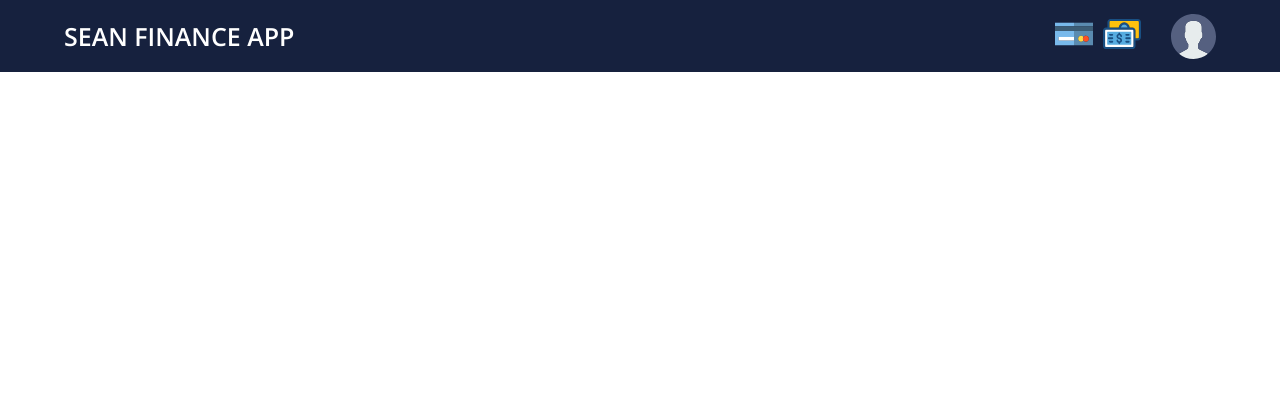
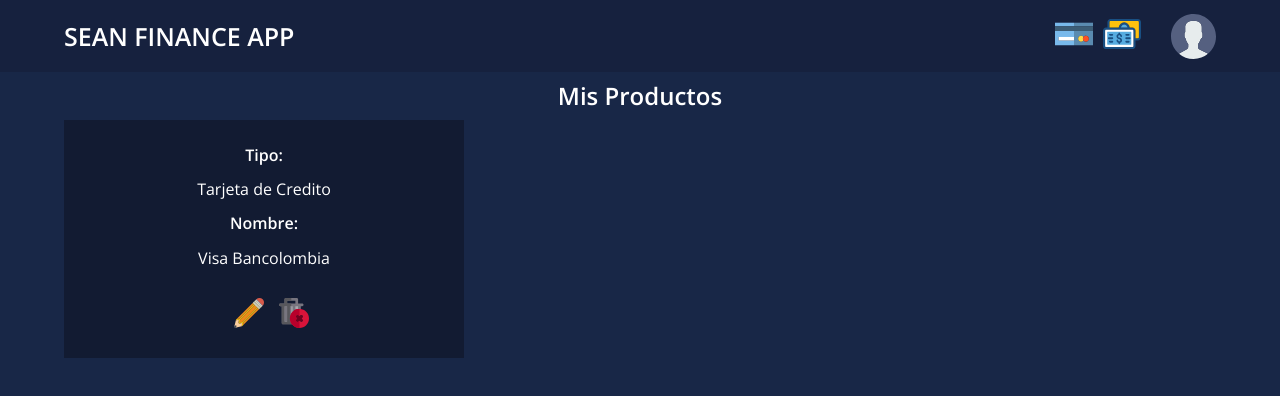
Before and after one commit to IamSASD/finance-app-front, a React (Vite) app: page /products in a window 1280 px wide. Shown: the top 396 px of the page. Built offline with nearby package versions, Linux system fonts and the light colour scheme.

Commit message:
componente card para productos terminado

```diff
--- a/src/components/Activity.jsx
+++ b/src/components/Activity.jsx
@@ -1,4 +1,5 @@
 import { NavBar } from "./NavBar"
+import '../css/product-activity.css';
 
 export const Activity = () => {
   return (
--- a/src/components/NavBar.jsx
+++ b/src/components/NavBar.jsx
@@ -15,12 +15,12 @@
                 <h1 className='nav-title'>SEAN FINANCE APP</h1>
                 <ul className="nav-menu">
                     <li className='nav-element'>
-                        <NavLink title='Productos'>
+                        <NavLink title='Productos' to={ '/products' }>
                             <img className='nav-img' src={ card } alt="productos" />
                         </NavLink>
                     </li>
                     <li className='nav-element'>
-                        <NavLink title='Actividad'>
+                        <NavLink title='Actividad' to={ '/activity' }>
                             <img className='nav-img' src={ finance } alt="actividad" />
                         </NavLink>
                     </li>
--- /dev/null
+++ b/src/components/ProductCard.jsx
@@ -0,0 +1,24 @@
+import PropTypes from 'prop-types';
+import editIcon from '../assets/icons/edit-svgrepo-com.svg'
+import deleteIcon from '../assets/icons/delete-svgrepo-com.svg'
+
+export const ProductCard = ( { type, name } ) => {
+  return (
+    <div className='card'>
+        <p className='card-labels'>Tipo:</p>
+        <p className='card-text'>{ type }</p>
+
+        <p className='card-labels'>Nombre:</p>
+        <p className='card-text'>{ name }</p>
+        <figure className='card-icons'>
+            <img src={ editIcon } alt="icono editar" />
+            <img src={ deleteIcon } alt="icono eliminar" />
+        </figure>
+    </div>
+  )
+}
+
+ProductCard.propTypes = {
+    type: PropTypes.string.isRequired,
+    name: PropTypes.string.isRequired
+}
--- a/src/components/Products.jsx
+++ b/src/components/Products.jsx
@@ -1,9 +1,17 @@
-import { NavBar } from "./NavBar"
+import { NavBar } from "./NavBar";
+import '../css/product-activity.css';
+import { ProductCard } from "./ProductCard";
 
 export const Products = () => {
   return (
     <>
         <NavBar />
+        <main className="content">
+          <div className="container">
+            <h2 className="content-title">Mis Productos</h2>
+            <ProductCard type="Tarjeta de Credito" name="Visa Bancolombia" />
+          </div>
+        </main>
     </>
   )
 }
--- a/src/css/main.css
+++ b/src/css/main.css
@@ -20,6 +20,10 @@
     color: #fff;
 }
 
+h2{
+    margin: 0;
+}
+
 .hide-input{
     display: none;
 }
--- a/src/css/product-activity.css
+++ b/src/css/product-activity.css
@@ -3,6 +3,8 @@
     --color-secundary: #121B32;
     --color-third: #182747;
 }
+
+/* NavBar Styles */
 
 .nav{
     background-color: var(--color-primary);
@@ -42,3 +44,37 @@
     position: relative;
     cursor: pointer;
 }
+
+/* Body */
+.content{
+    background-color: var(--color-third);
+    height: 100vh;
+}
+
+.content-title{
+    padding: 10px;
+    color: #fff;
+    text-align: center;
+}
+
+/* Product Card */
+.card{
+    color: #fff;
+    text-align: center;
+    background-color: var(--color-secundary);
+    padding: 10px;
+    max-width: 400px;
+}
+
+.card-labels{
+    font-weight: 600;
+}
+
+.card-icons img{
+    height: 30px;
+    margin-top: 15px;
+    margin-left: 15px;
+    cursor: pointer;
+}
+
+/* Footer */
```
Also changed, not shown: src/assets/icons/add.svg (added).
